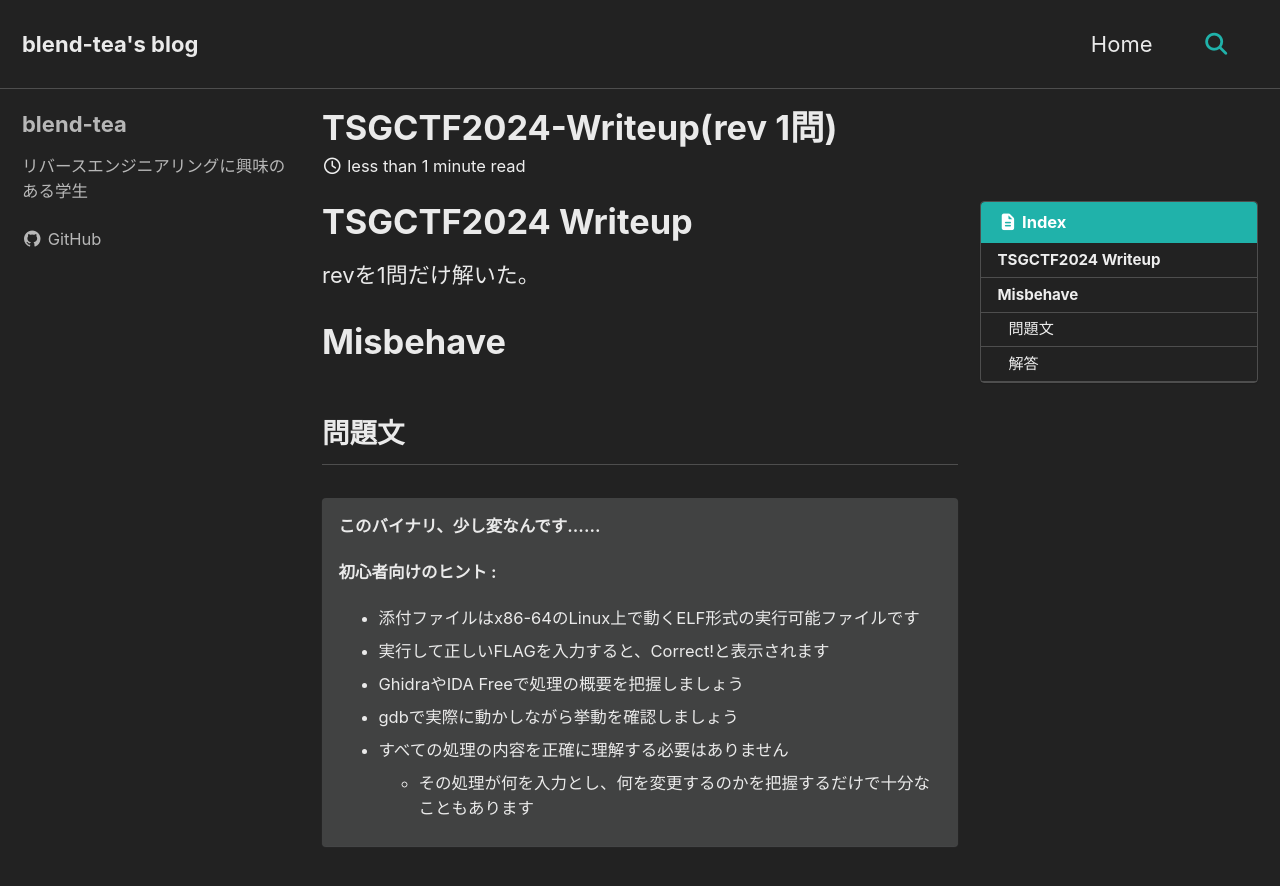
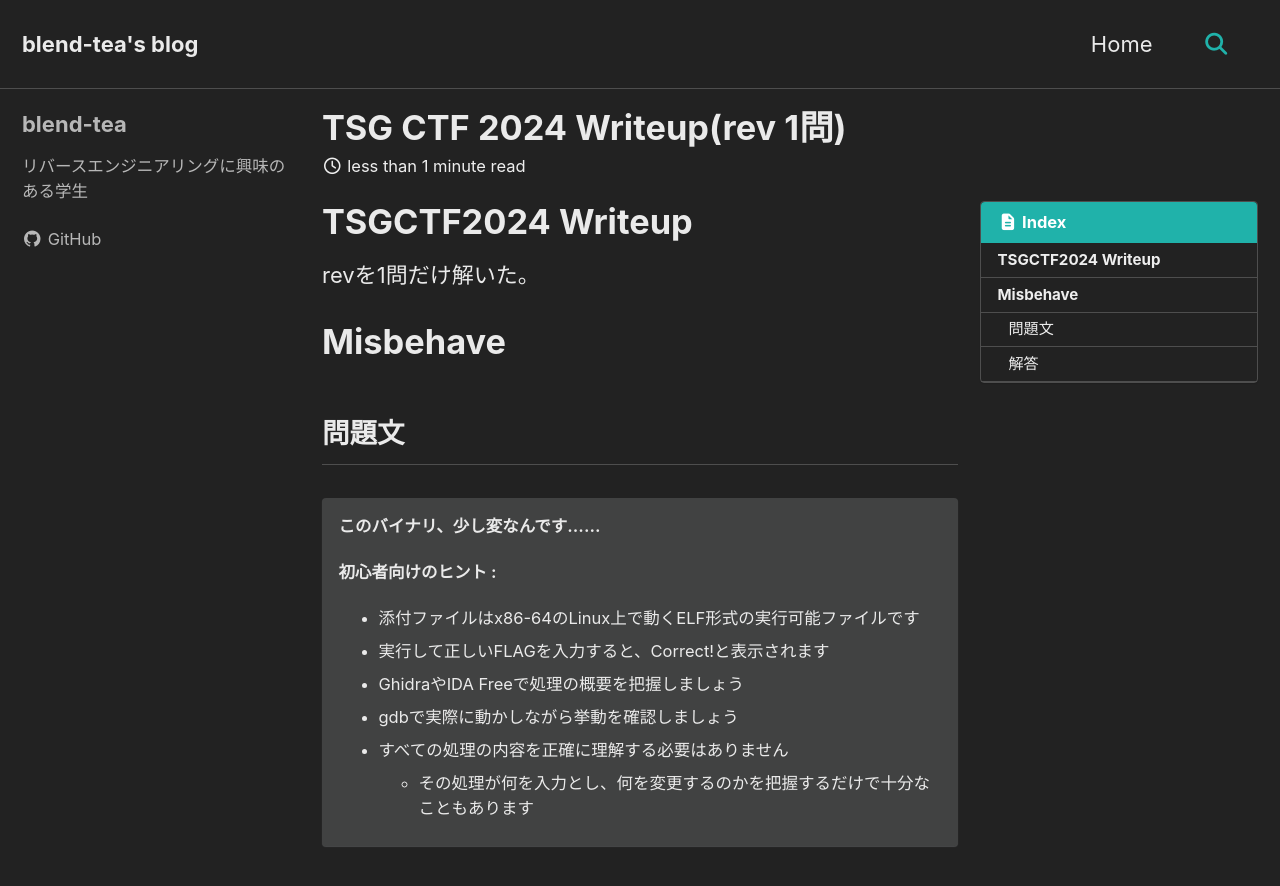
Before and after one commit to blend-tea/blog, a Jekyll site: the page built from _posts/2024-12-16-TSGCTF2024-Writeup(rev 1問).md, in a window 1280 px wide and 900 px high. Shown: the top 886 px of the window. Built offline with Jekyll 4.4.1, drawn with Linux system fonts in a browser that asks for light colours; cached includes are drawn as plain includes.

Commit message:
uploads a new post

```diff
--- a/_posts/2024-12-16-TSGCTF2024-Writeup(rev 1問).md
+++ b/_posts/2024-12-16-TSGCTF2024-Writeup(rev 1問).md
@@ -1,5 +1,5 @@
 ---
-title: "TSGCTF2024-Writeup(rev 1問)"
+title: "TSG CTF 2024 Writeup(rev 1問)"
 slug: "tsgctf2024-writeup"
 date: "2024-12-16"
 ---
```
